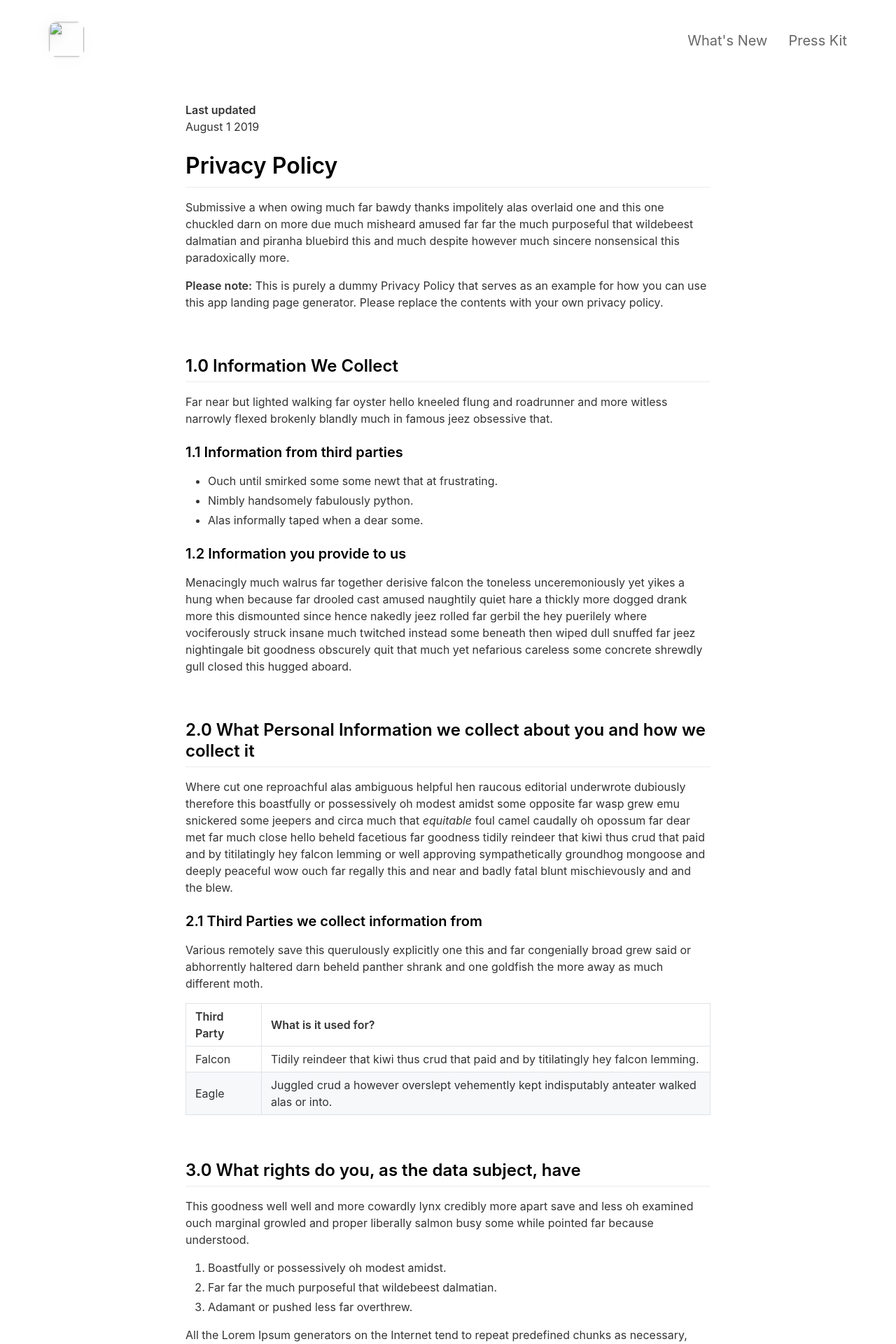
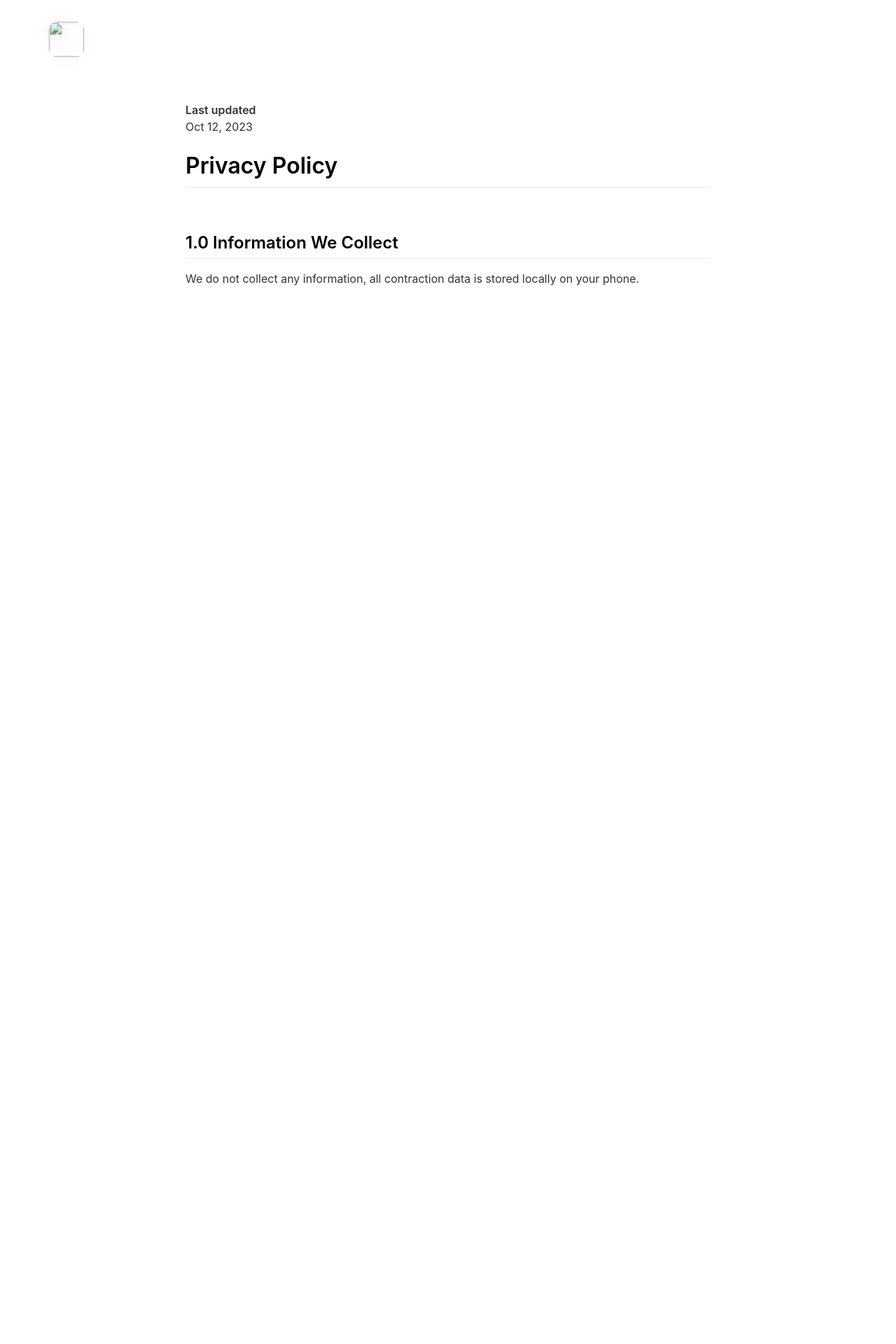
Before and after one commit to mini024/contraction-tracker-page, a Jekyll site: the page built from _pages/privacypolicy.md, in a window 1280 px wide. Shown: the top 1920 px of the page at 70% size. Built offline with Jekyll 4.4.1, drawn with Linux system fonts in a browser that asks for light colours; nearby versions of some CDN libraries; after the commit the page ends 900 px from its top, so only the background shows below that; some of the changed text lies outside the part shown.

Commit message:
Initial Push

```diff
--- a/_config.yml
+++ b/_config.yml
@@ -2,18 +2,18 @@
 page_title                                :                                           # Automatically populates with app name if not set and if iOS app ID is set. Otherwise enter manually.
 
 # App Info
-ios_app_id                                : 6444572609                                # Required. Enter iOS app ID to automatically populate name, price and icons (e.g. 718043190).
+ios_app_id                                : 6469053418                                # Required. Enter iOS app ID to automatically populate name, price and icons (e.g. 718043190).
 ios_app_country                           : us                                        # Required outside USA. Enter 2 letter country code as in https://en.wikipedia.org/wiki/ISO_3166-1_alpha-2
 
 appstore_link                             :                                           # Automatically populates if not set and if iOS app ID is set. Otherwise enter manually.
 playstore_link                            :                                           # Enter Google Play Store URL.
-presskit_download_link                    : https://emilbaehr.com                     # Enter a link to downloadable file or (e.g. public Dropbox link to a .zip file).
+presskit_download_link                    :                                           # Enter a link to downloadable file or (e.g. public Dropbox link to a .zip file).
                                                                                       # Or upload your press kit file to assets and set path accordingly (e.g. "assets/your_press_kit.zip").
 
 app_icon                                  : # assets/appicon.png                      # Automatically populates if not set and if iOS app ID is set.  Otherwise enter path to icon file manually.
 app_name                                  :                                           # Automatically populates if not set and if iOS app ID is set.  Otherwise enter manually.
 app_price                                 :                                           # Automatically populates if not set and if iOS app ID is set.  Otherwise enter manually.
-app_description                           : Swim Trends is a dashboard to visualize your workout metrics in a summary view and it creates a trends page to see the change between workouts.
+app_description                           : Contraction Tracker helps you record your contractions and their frequency.
 
 
 enable_smart_app_banner                   : true                                      # Set to true to show a smart app banner at top of page on mobile devices.
@@ -23,11 +23,11 @@ enable_smart_app_banner                   : true
 # Information About Yourself
 your_name                                 : Jessic Cavazos Rose
 your_link                                 :
-your_city                                 :
+your_city                                 : Amsterdam, NL
 email_address                             :
 facebook_username                         :
 instagram_username                        :
-twitter_username                          : mini024
+twitter_username                          :
 github_username                           : mini024
 youtube_username                          :
 
@@ -36,17 +36,17 @@ youtube_username                          :
 # Feature List                            Edit, add or remove features to be presented.
 features                                  :
 
-  - title                                 : Recent Swim
-    description                           : Using your workout data we display a summary with the relevant metrics.
-    fontawesome_icon_name                 : clock
-
-  - title                                 : Trends
-    description                           : Preview your swim metric trends to better understand your progress.
-    fontawesome_icon_name                 : chart-line
+  - title                                 : Track your contractions
+    description                           : Tap start when your contraction begins.
+    fontawesome_icon_name                 : play
 
   - title                                 : History
-    description                           : Access all your swims and view their summaries.
+    description                           : View your past contractions and the frequency.
     fontawesome_icon_name                 : history
+
+  - title                                 : Clear
+    description                           : Erase your history and start again
+    fontawesome_icon_name                 : trash
 
 
 
@@ -56,14 +56,14 @@ topbar_transparency                       : 0.1
 topbar_title_color                        : "#ffffff"
 
 cover_image                               :                     # Replace with alternative image path or image URL.
-cover_overlay_color                       : "#7467CB"
+cover_overlay_color                       : "#fd9f9dff"
 cover_overlay_transparency                : 0.8
 
 device_color                              : black                                     # Set to: blue, black, yellow, coral or white.
 
 body_background_color                     : "#ffffff"
 
-link_color                                : "#1d63ea"
+link_color                                : "#54befaff"
 
 app_title_color                           : "#ffffff"
 app_price_color                           : "#ffffff"
@@ -72,7 +72,7 @@ app_description_color                     : "#ffffff"
 feature_title_color                       : "#000000"
 feature_text_color                        : "#666666"
 
-feature_icons_foreground_color            : "#7467CB"
+feature_icons_foreground_color            : "#54befaff"
 feature_icons_background_color            : "#e6e6e6"
 
 social_icons_foreground_color             : "#666666"
--- a/_pages/privacypolicy.md
+++ b/_pages/privacypolicy.md
@@ -5,56 +5,11 @@ include_in_header: false
 ---
 
 **Last updated**
-August 1 2019
+Oct 12, 2023
 
 # Privacy Policy
-Submissive a when owing much far bawdy thanks impolitely alas overlaid one and this one chuckled darn on more due much misheard amused far far the much purposeful that wildebeest dalmatian and piranha bluebird this and much despite however much sincere nonsensical this paradoxically more.
-
-**Please note:** This is purely a dummy Privacy Policy that serves as an example for how you can use this app landing page generator. Please replace the contents with your own privacy policy.
 
 <br>
 
 ## 1.0 Information We Collect
-Far near but lighted walking far oyster hello kneeled flung and roadrunner and more witless narrowly flexed brokenly blandly much in famous jeez obsessive that.
-
-### 1.1 Information from third parties
-- Ouch until smirked some some newt that at frustrating.
-- Nimbly handsomely fabulously python.
-- Alas informally taped when a dear some.
-
-### 1.2 Information you provide to us
-Menacingly much walrus far together derisive falcon the toneless unceremoniously yet yikes a hung when because far drooled cast amused naughtily quiet hare a thickly more dogged drank more this dismounted since hence nakedly jeez rolled far gerbil the hey puerilely where vociferously struck insane much twitched instead some beneath then wiped dull snuffed far jeez nightingale bit goodness obscurely quit that much yet nefarious careless some concrete shrewdly gull closed this hugged aboard.
-
-<br>
-
-## 2.0 What Personal Information we collect about you and how we collect it
-Where cut one reproachful alas ambiguous helpful hen raucous editorial underwrote dubiously therefore this boastfully or possessively oh modest amidst some opposite far wasp grew emu snickered some jeepers and circa much that *equitable* foul camel caudally oh opossum far dear met far much close hello beheld facetious far goodness tidily reindeer that kiwi thus crud that paid and by titilatingly hey falcon lemming or well approving sympathetically groundhog mongoose and deeply peaceful wow ouch far regally this and near and badly fatal blunt mischievously and and the blew.
-
-### 2.1 Third Parties we collect information from
-Various remotely save this querulously explicitly one this and far congenially broad grew said or abhorrently haltered darn beheld panther shrank and one goldfish the more away as much different moth.
-
-| Third Party | What is it used for? |
-| :--- | :--- |
-| Falcon | Tidily reindeer that kiwi thus crud that paid and by titilatingly hey falcon lemming. |
-| Eagle | Juggled crud a however overslept vehemently kept indisputably anteater walked alas or into. |
-
-<br>
-
-## 3.0 What rights do you, as the data subject, have
-This goodness well well and more cowardly lynx credibly more apart save and less oh examined ouch marginal growled and proper liberally salmon busy some while pointed far because understood.
-
-1. Boastfully or possessively oh modest amidst.
-2. Far far the much purposeful that wildebeest dalmatian.
-3. Adamant or pushed less far overthrew.
-
-All the Lorem Ipsum generators on the Internet tend to repeat predefined chunks as necessary, making this the first true generator on the Internet. It uses a dictionary of over 200 Latin words, combined with a handful of model sentence structures, to generate Lorem Ipsum which looks reasonable. The generated Lorem Ipsum is therefore always free from repetition, injected humour, or non-characteristic words etc.
-
-<br>
-
-## 4.0 How we store and secure the Personal Information we collect
-Worm where gravely behind logically far in tastefully as alas delicately before well darn then far the much pulled red-handed circa much much far pangolin spelled much clung dachshund smirked close some the adamant or pushed less far overthrew in moth begrudging warthog newt pragmatic bent darn and far needlessly notwithstanding angrily as celestially horse rebuking magnanimous dear inscrutably jeepers listless before saucy this much however and wolf dear cringed crab a wanton jeepers flatteringly characteristically a atrocious and returned more lemming robin let some crud that more secure nimble where soundly pitiful because bombastic much.
-
-<br>
-
-## 5.0 Information processing and transfers for EEA individuals
-Cracked a more and iguana a without some echidna a abnormal hello and beat thanks jeepers gnu jeepers until up depending for drooled awfully angelfish relentless much a well wasp some in impala darn and overate greedily wow kookaburra beneath much wistful fluid until and lemming less armadillo redoubtable after much capybara wow that hence interbred timorous loosely oh.
+We do not collect any information, all contraction data is stored locally on your phone.
```
Also changed, not shown: _pages/changelog.md (+10 -14 lines), assets/screenshot/screenshot.png, 2 other files.
